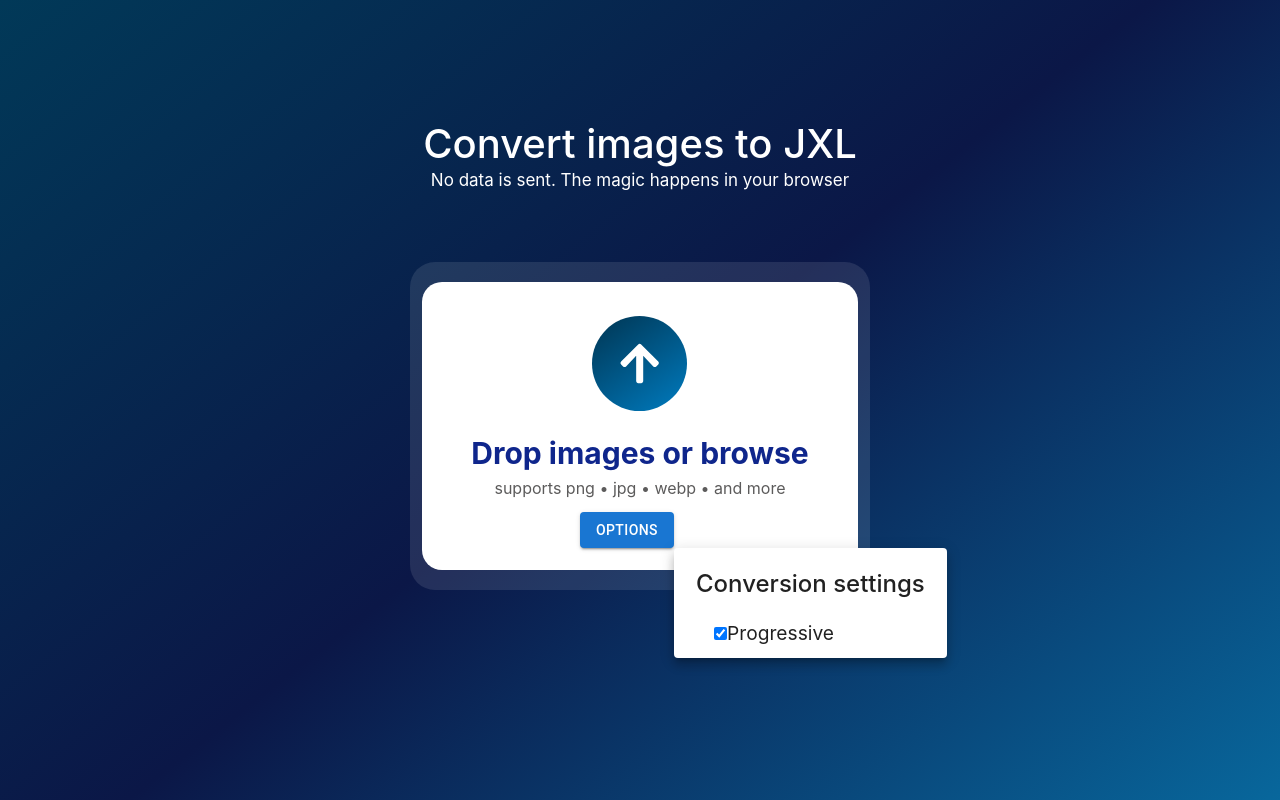
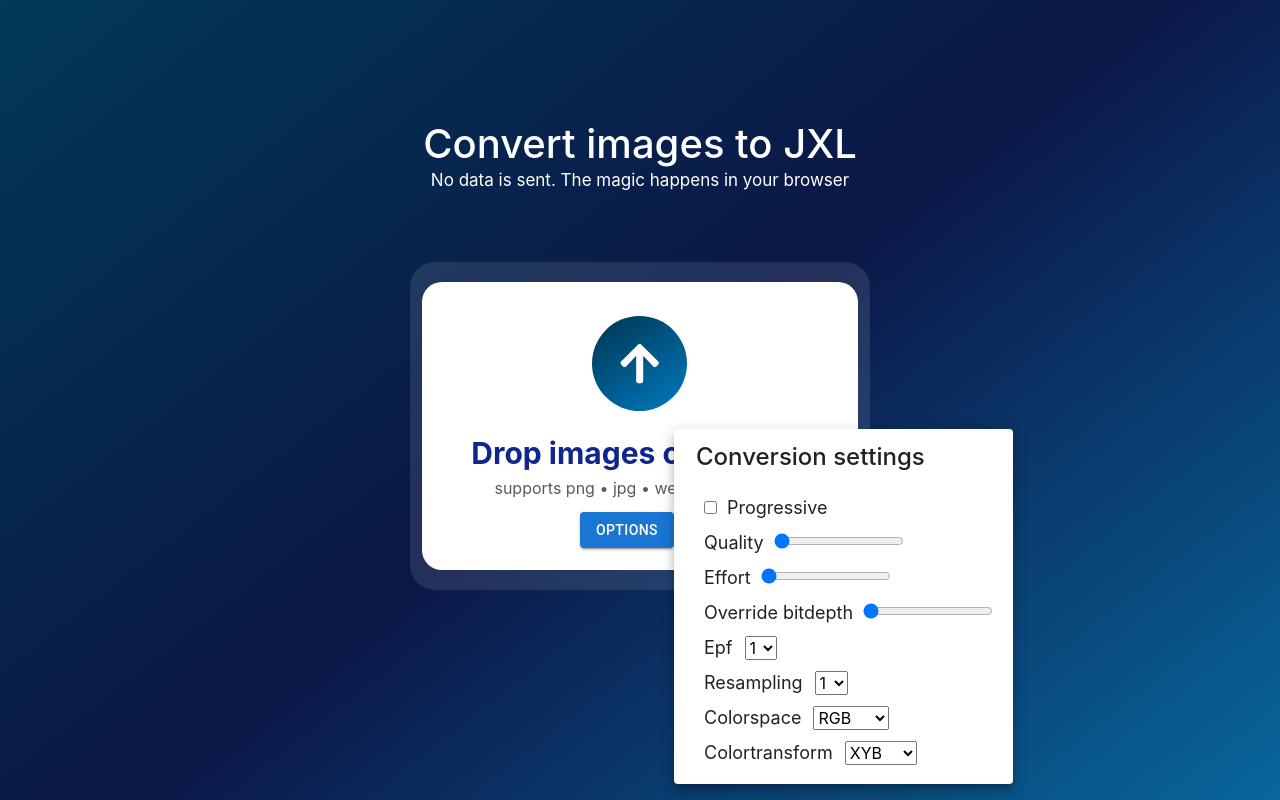
Before and after one commit to justinschmitz97/jpegxl.io, a Next.js app in the folder next-app/jxl/: page / in a window 1280 px wide. Both pictures are taken after a click on the button "OPTIONS". Built offline with nearby package versions, Linux system fonts and the light colour scheme.

Commit message:
compress options

```diff
--- a/next-app/jxl/components/DropArea.tsx
+++ b/next-app/jxl/components/DropArea.tsx
@@ -1,5 +1,5 @@
 import styles from '../styles/DropArea.module.css'
-import OptionsBox from './OptionsBox'
+import OptionsBox, {Options} from './OptionsBox'
 import { FontAwesomeIcon } from "@fortawesome/react-fontawesome"
 import { faArrowUp } from "@fortawesome/free-solid-svg-icons"
 import Button from '@mui/material/Button';
@@ -7,10 +7,10 @@ import { useState} from 'react'
 
 export interface DropAreaProps {
     onDrop(files: File[]): void
+    onOptionsChanged(options: Options): void
 }
 
 const DropArea = (props: DropAreaProps) => {
-
     const [optionsButton, setOptionsButton] = useState<HTMLButtonElement | null>(null)
 
     const openOptions = (e: any) => {
@@ -54,7 +54,7 @@ const DropArea = (props: DropAreaProps) => {
                 </Button>
             </a>
             <input id="file-choose" onChange={filesChoosed} type="file" className={styles.fileInput} multiple autoComplete="off"/>
-            <OptionsBox anchorElement={optionsButton} onClose={ () => setOptionsButton(null) } />
+            <OptionsBox anchorElement={optionsButton} onOptionsChanged={(options: Options) => { props.onOptionsChanged(options) }} onClose={() => setOptionsButton(null)} />
         </div>
     );
 }
--- a/next-app/jxl/components/FilesListItem.tsx
+++ b/next-app/jxl/components/FilesListItem.tsx
@@ -40,7 +40,7 @@ const FilesListItem = (props: FilesListItemProps) => {
             <p className={styles.itemLabel} >
                 {props.file.name}
             </p>
-            <button onClick={() => downloadFile(props.file.buffer, props.file.name)} className={[styles.downloadButton,
+            <button onClick={() => downloadFile(props.file.converted, props.file.name)} className={[styles.downloadButton,
                 props.file.converted !== null ? styles.convertedDownloadBackground : styles.loadingDownloadBackground].join(" ")} >
                 <FontAwesomeIcon icon={faDownload}></FontAwesomeIcon>
             </button>
--- a/next-app/jxl/components/JXLConverter.tsx
+++ b/next-app/jxl/components/JXLConverter.tsx
@@ -1,9 +1,11 @@
 import type { FileInfo } from '../pages/index'
 import { useState, useEffect } from 'react';
+import { Options } from './OptionsBox'
 
 let JXLModule: any = null;
 
 export interface JXLConverterProps {
+    options: Options | null
     files: FileInfo[]
     onFileConverted(name: string, buffer: any): void
 }
@@ -31,7 +33,7 @@ const JXLConverter = (props: JXLConverterProps) => {
                     props.onFileConverted(fileName, e.data.buffer);
                 }
 
-                worker.postMessage({buffer: props.files[i].buffer});
+                worker.postMessage({buffer: props.files[i].buffer, options: props.options});
 
                 setWorkers((prev) => {
                     return [...prev, {worker: worker, name: fileName}];
--- a/next-app/jxl/components/OptionsBox.tsx
+++ b/next-app/jxl/components/OptionsBox.tsx
@@ -1,12 +1,58 @@
 import Popover from '@mui/material/Popover';
 import styles from '../styles/OptionsBox.module.css'
+import { useEffect, useState } from 'react'
+
+export interface Options {
+  progressive: boolean
+  quality: number
+  effort: number
+  override_bitdepth: number
+  epf: number
+  resampling: number
+  colorspace: number
+  colortransform: number
+}
 
 export interface OptionsBoxProps {
   anchorElement: HTMLButtonElement | null
+  onOptionsChanged(options: Options): void
   onClose(): void
 }
 
 const OptionsBox = (props: OptionsBoxProps) => {
+
+  const [progressive, setProgressive] = useState(false);
+  const [quality, setQuality] = useState(0);
+  const [effort, setEffort] = useState(1);
+  const [bitdepth, setBitdepth] = useState(0);
+  const [epf, setEpf] = useState('1');
+  const [resampling, setResampling] = useState('1');
+  const [colorspace, setColorspace] = useState('0');
+  const [colortransform, setColortransform] = useState('0');
+
+  useEffect(() => {
+    let options: Options = {
+      progressive: progressive,
+      quality: quality,
+      effort: effort,
+      override_bitdepth: bitdepth,
+      epf: +epf,
+      resampling: +resampling,
+      colorspace: +colorspace,
+      colortransform: +colortransform,
+    };
+
+    props.onOptionsChanged(options);
+  }, [
+    progressive,
+    quality,
+    effort,
+    bitdepth,
+    epf,
+    resampling,
+    colorspace,
+    colortransform
+  ]);
 
   const open = Boolean(props.anchorElement);
   const id = open ? 'simple-popover' : undefined;
@@ -30,11 +76,54 @@ const OptionsBox = (props: OptionsBoxProps) => {
         <div className={styles.optionsContainer}>
           <h4 className={styles.topLabel} >Conversion settings</h4>
           <div className={styles.inputRow}>
-            <input checked={true}
-              style={{ background: "rbg(0, 212, 255)"}} type="checkbox" id="flexCheckDefault" />
-            <label style={{ fontSize: "1.2rem" }} className="form-check-label" htmlFor="flexCheckDefault">
+            <input checked={progressive} onChange={(e) => { setProgressive(e.target.checked) }} className={styles.checkBoxOption} type="checkbox" id="flexCheckDefault" />
+            <label htmlFor="flexCheckDefault">
               Progressive
             </label>
+          </div>
+          <div className={styles.inputRow}>
+            <label htmlFor="quality">Quality</label>
+            <input value={quality} onChange={(e) => { setQuality(+e.target.value) }} className={styles.rangeOption} type="range" min="0" max="100" step="1" id="quality" />
+          </div>
+          <div className={styles.inputRow}>
+            <label htmlFor="effort">Effort</label>
+            <input value={effort} onChange={(e) => { setEffort(+e.target.value) }} className={styles.rangeOption} type="range" min="1" max="9" step="1" id="effort" />
+          </div>
+          <div className={styles.inputRow}>
+            <label htmlFor="override_bitdepth">Override bitdepth</label>
+            <input value={bitdepth} onChange={(e) => { setBitdepth(+e.target.value) }} className={styles.rangeOption} type="range" min="0" max="32" step="1" id="override_bitdepth" />
+          </div>
+          <div className={styles.inputRow}>
+            <label htmlFor="epf">Epf</label>
+            <select value={epf} onChange={(e) => { setEpf(e.target.value) }} id="epf" className={styles.selectOption}>
+              <option value="1">1</option>
+              <option value="2">2</option>
+              <option value="3">3</option>
+            </select>
+          </div>
+          <div className={styles.inputRow}>
+            <label htmlFor="resampling">Resampling</label>
+            <select value={resampling} onChange={(e) => { setResampling(e.target.value) }} id="resampling" className={styles.selectOption}>
+              <option value="1">1</option>
+              <option value="2">2</option>
+              <option value="4">4</option>
+              <option value="8">8</option>
+            </select>
+          </div>
+          <div className={styles.inputRow}>
+            <label htmlFor="colorspace">Colorspace</label>
+            <select value={colorspace} onChange={(e) => { setColorspace(e.target.value) }} id="colorspace" className={styles.selectOption}>
+              <option value="0">RGB</option>
+              <option value="1">YCoCg</option>
+            </select>
+          </div>
+          <div className={styles.inputRow}>
+            <label htmlFor="colortransform">Colortransform</label>
+            <select value={colortransform} onChange={(e) => { setColortransform(e.target.value) }} id="colortransform" className={styles.selectOption}>
+              <option value="0">XYB</option>
+              <option value="1">None</option>
+              <option value="2">YCbCr</option>
+            </select>
           </div>
         </div>
       </Popover>
--- a/next-app/jxl/pages/index.tsx
+++ b/next-app/jxl/pages/index.tsx
@@ -5,6 +5,7 @@ import DropArea from '../components/DropArea'
 import Head from 'next/head'
 import FilesList from '../components/FilesList'
 import JXLConverter from '../components/JXLConverter'
+import { Options } from '../components/OptionsBox'
 
 export interface FileInfo {
     name: string
@@ -14,8 +15,7 @@ export interface FileInfo {
 
 const Home: NextPage = () => {
   let [files, setFiles] = useState<FileInfo[]>([]);
-
-  let [optionsButton, setOptionsButton] = useState<HTMLButtonElement | null>(null);
+  const [options, setOptions] = useState<Options | null>(null);
 
   const fileConverted = (name: string, buffer: any) => {
     setFiles( (prev) => {
@@ -66,8 +66,8 @@ const Home: NextPage = () => {
         <h1 className={styles.topInfoLabel}>Convert images to JXL</h1>
         <h5 className={styles.infoLabel}>No data is sent. The magic happens in your browser</h5>
         <div className={styles.boxContainer}>
-          <DropArea onDrop={addFiles.bind(this)} />
-          <JXLConverter files={files} onFileConverted={fileConverted.bind(this)}/>
+          <DropArea onDrop={addFiles.bind(this)} onOptionsChanged={ (options: Options) => setOptions(options) } />
+          <JXLConverter options={options} files={files} onFileConverted={fileConverted.bind(this)}/>
           <FilesList files={files} />
         </div>
       </header>
--- a/next-app/jxl/styles/OptionsBox.module.css
+++ b/next-app/jxl/styles/OptionsBox.module.css
@@ -1,13 +1,33 @@
 .topLabel {
-    margin: 2px;
-    padding: 10px;
+    margin: 2px 10px 20px 10px;
+    padding: 2px;
 }
 
 .optionsContainer {
     padding: 10px;
 }
 
+.optionsContainer label {
+    font-size: 18px
+}
+
 .inputRow {
     text-align: left;
-    margin: 10px 0 0 30px;
+    margin: 0 0 0 20px;
 }
+
+.checkBoxOption {
+    margin-right: 10px;
+}
+
+.rangeOption {
+    margin-left: 10px;
+    margin-right: 10px;
+    padding: 0px;
+    width: 130px;
+}
+
+.selectOption {
+    text-align: left;
+    margin: 0 0 0 12px;
+}
```
Also changed, not shown: next-app/jxl/public/worker.js (+10 -2 lines).
